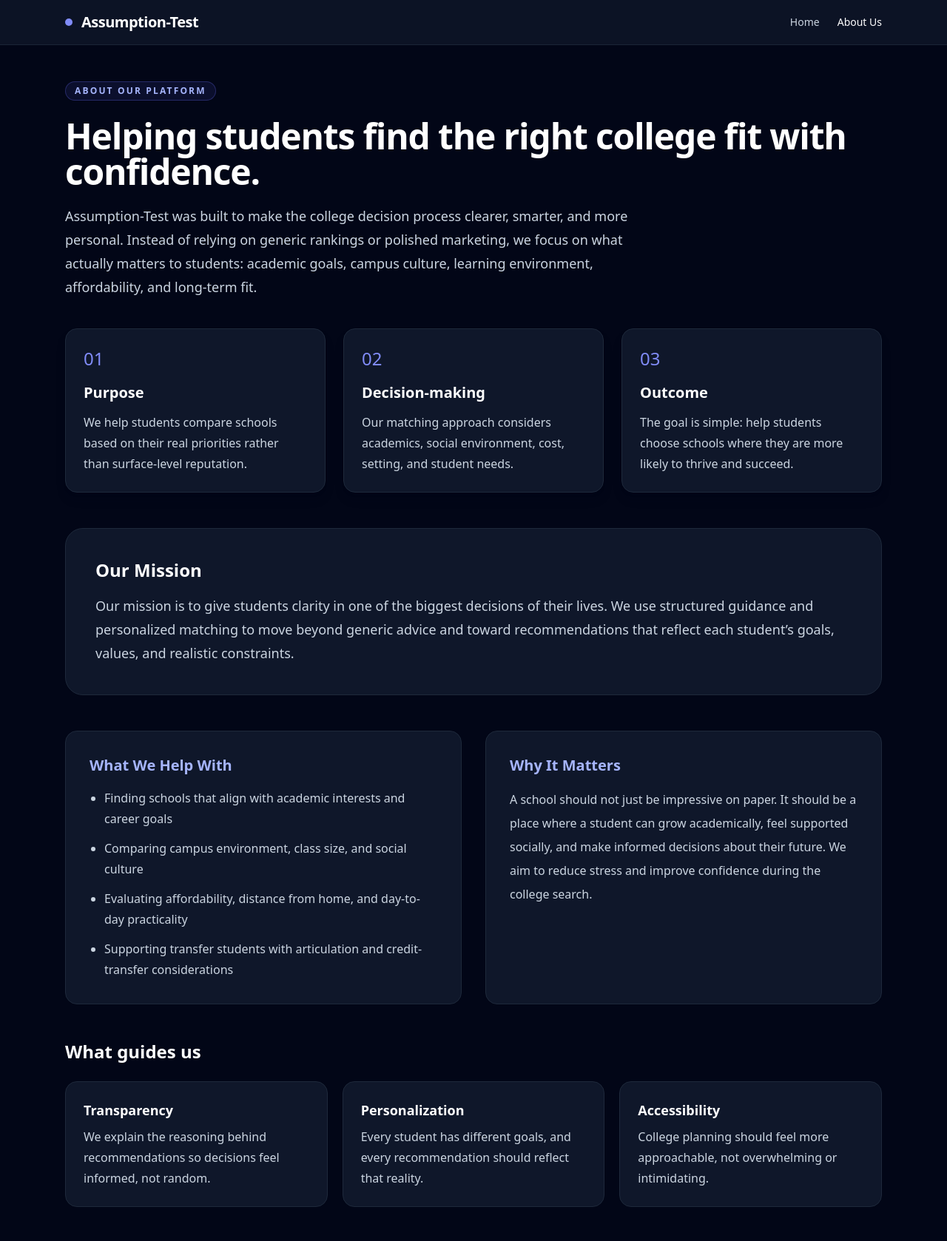
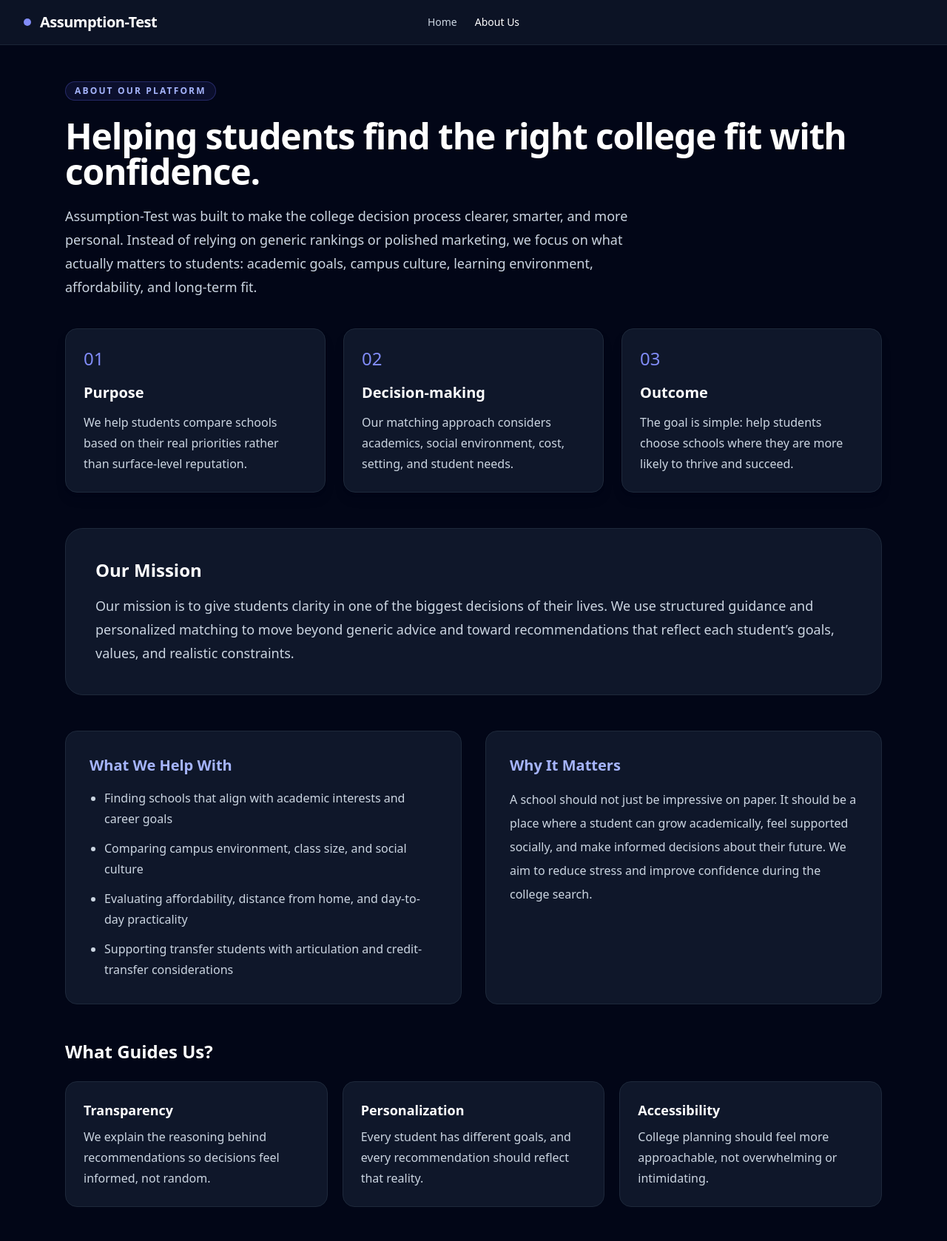
Before and after one commit to College-Match-Quiz/Assumption-Test, a Django app: page /about/ in a window 1280 px wide. Shown: the top 1678 px of the page at 74% size. Run offline with Django 4.2, Linux system fonts and the light colour scheme; some libraries are stand-ins or nearby versions.

Commit message:
Fixed Header Tab At The Top

```diff
--- a/templates/about.html
+++ b/templates/about.html
@@ -8,15 +8,18 @@
 </head>
 <body class="bg-slate-950 text-slate-100 min-h-screen font-sans antialiased">
     <header class="border-b border-slate-800/80 bg-slate-900/80 backdrop-blur-sm sticky top-0 z-10">
-        <div class="max-w-6xl mx-auto px-6 py-4 flex items-center justify-between">
-            <div class="flex items-center gap-3">
-                <div class="w-2.5 h-2.5 rounded-full bg-indigo-400"></div>
-                <h1 class="text-xl font-bold tracking-tight text-white">Assumption-Test</h1>
+        <div class="px-4 py-4 sm:px-6 lg:px-8">
+            <div class="flex items-center justify-start relative">
+                <div class="flex items-center gap-3 pr-6">
+                    <div class="w-2.5 h-2.5 rounded-full bg-indigo-400 flex-shrink-0"></div>
+                    <h1 class="text-xl font-bold tracking-tight text-white whitespace-nowrap">Assumption-Test</h1>
+                </div>
+                <nav class="absolute left-1/2 -translate-x-1/2 flex items-center gap-6 text-sm text-slate-300">
+                    <a href="/" class="transition hover:text-white">Home</a>
+                    <a href="/about/" class="font-medium text-white">About Us</a>
+                </nav>
+                <div class="w-24 ml-auto"></div>
             </div>
-            <nav class="flex items-center gap-6 text-sm text-slate-300">
-                <a href="/" class="transition hover:text-white">Home</a>
-                <a href="/about/" class="font-medium text-white">About Us</a>
-            </nav>
         </div>
     </header>
 
@@ -88,7 +91,7 @@
         </section>
 
         <section class="mb-4">
-            <h3 class="text-2xl font-bold text-white mb-6">What guides us</h3>
+            <h3 class="text-2xl font-bold text-white mb-6">What Guides Us?</h3>
             <div class="grid md:grid-cols-3 gap-5">
                 <div class="border border-slate-800 rounded-2xl bg-slate-900 p-6">
                     <h4 class="text-lg font-semibold text-white mb-2">Transparency</h4>
```
Also changed, not shown: templates/home_page.html (+11 -8 lines), backend/urls.py (line endings or trailing spaces), mobile_dev/terms_of_agreement/terms_of_agreement.py (line endings or trailing spaces).
